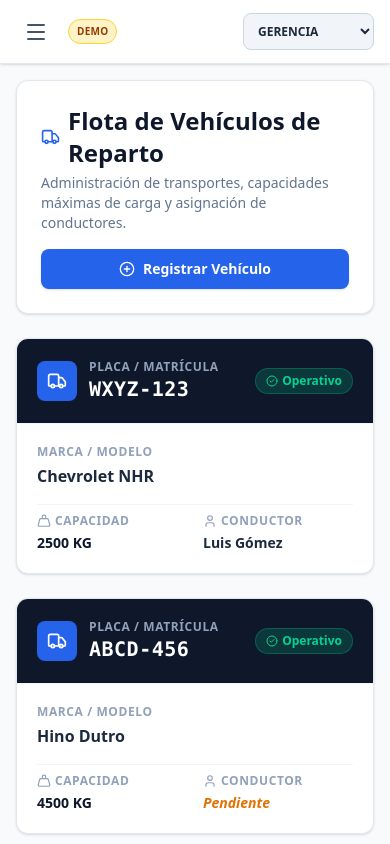
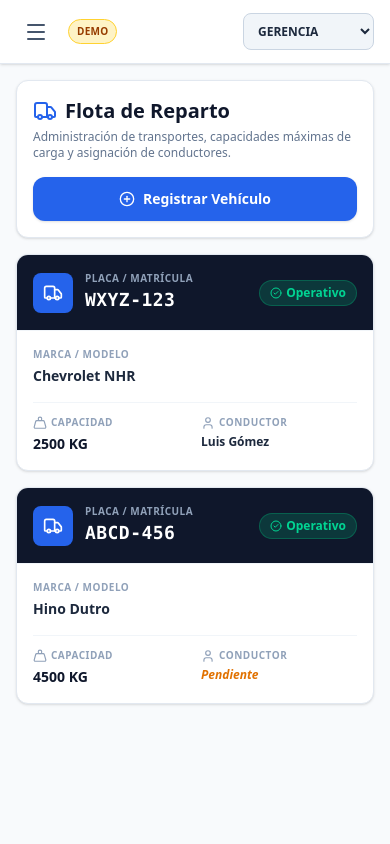
Before and after one commit to bernardootero95/sistema-pedidos-despacho, a React (Vite) app: page /vehiculos in a window 390 px wide. Built offline with nearby package versions, Linux system fonts and the light colour scheme.

Commit message:
feat: complete 100% responsive design across all modules optimizing touch targets and mobile workflows

```diff
--- a/src/modules/vehicles/pages/VehiclesPage.jsx
+++ b/src/modules/vehicles/pages/VehiclesPage.jsx
@@ -4,15 +4,15 @@ import { Truck, PlusCircle, User, Weight, CheckCircle2 } from "lucide-react";
 
 export const VehiclesPage = () => {
   return (
-    <div className="space-y-6">
-      {/* CABECERA */}
-      <div className="flex flex-col sm:flex-row sm:items-center justify-between gap-4 bg-white p-6 rounded-xl border border-slate-200 shadow-sm">
+    <div className="space-y-4 sm:space-y-6">
+      {/* CABECERA TOUCH-OPTIMIZED */}
+      <div className="flex flex-col sm:flex-row sm:items-center justify-between gap-4 bg-white p-4 sm:p-6 rounded-xl border border-slate-200 shadow-sm">
         <div>
-          <h1 className="text-2xl font-bold text-slate-900 flex items-center gap-2">
-            <Truck className="w-6 h-6 text-primary" />
-            Flota de Vehículos de Reparto
+          <h1 className="text-xl sm:text-2xl font-bold text-slate-900 flex items-center gap-2">
+            <Truck className="w-6 h-6 text-primary flex-shrink-0" />
+            <span>Flota de Reparto</span>
           </h1>
-          <p className="text-sm text-slate-500 mt-1">
+          <p className="text-xs sm:text-sm text-slate-500 mt-1">
             Administración de transportes, capacidades máximas de carga y
             asignación de conductores.
           </p>
@@ -23,65 +23,67 @@ export const VehiclesPage = () => {
               "El alta de vehículos estará disponible en la integración backend.",
             )
           }
-          className="flex items-center justify-center gap-2 px-4 py-2.5 bg-primary hover:bg-primary-hover text-white text-sm font-semibold rounded-lg shadow-sm transition-all"
+          className="w-full sm:w-auto flex items-center justify-center gap-2 px-4 py-3 sm:py-2.5 bg-primary hover:bg-primary-hover active:scale-95 text-white text-sm font-semibold rounded-xl sm:rounded-lg shadow-sm transition-all min-h-[44px]"
         >
-          <PlusCircle className="w-4 h-4" />
+          <PlusCircle className="w-4 h-4 flex-shrink-0" />
           <span>Registrar Vehículo</span>
         </button>
       </div>
 
-      {/* GRILLA DE VEHÍCULOS */}
-      <div className="grid grid-cols-1 sm:grid-cols-2 lg:grid-cols-3 gap-6">
+      {/* GRILLA DE VEHÍCULOS ADAPTABLE */}
+      <div className="grid grid-cols-1 sm:grid-cols-2 lg:grid-cols-3 gap-4 sm:gap-6">
         {DEMO_DATA.vehiculos.map((vehiculo) => (
           <div
             key={vehiculo.id}
-            className="bg-white rounded-xl border border-slate-200 shadow-sm overflow-hidden flex flex-col justify-between"
+            className="bg-white rounded-xl border border-slate-200 shadow-sm overflow-hidden flex flex-col justify-between hover:shadow-md transition-shadow"
           >
-            <div className="p-5 border-b border-slate-100 bg-slate-900 text-white flex items-center justify-between">
-              <div className="flex items-center gap-3">
-                <div className="p-2.5 bg-primary rounded-lg text-white font-black">
+            <div className="p-4 sm:p-5 border-b border-slate-100 bg-slate-900 text-white flex items-center justify-between">
+              <div className="flex items-center gap-3 overflow-hidden">
+                <div className="p-2.5 bg-primary rounded-lg text-white font-black flex-shrink-0">
                   <Truck className="w-5 h-5" />
                 </div>
-                <div>
-                  <span className="text-xs text-slate-400 font-semibold uppercase tracking-wider block">
+                <div className="overflow-hidden">
+                  <span className="text-[10px] sm:text-xs text-slate-400 font-semibold uppercase tracking-wider block truncate">
                     Placa / Matrícula
                   </span>
-                  <h3 className="text-xl font-mono font-black tracking-wide text-white">
+                  <h3 className="text-lg sm:text-xl font-mono font-black tracking-wide text-white truncate">
                     {vehiculo.placa}
                   </h3>
                 </div>
               </div>
-              <span className="px-2.5 py-1 bg-emerald-500/20 text-emerald-400 border border-emerald-500/30 rounded-full text-xs font-bold flex items-center gap-1">
-                <CheckCircle2 className="w-3 h-3" /> Operativo
+              <span className="px-2.5 py-1 bg-emerald-500/20 text-emerald-400 border border-emerald-500/30 rounded-full text-xs font-bold flex items-center gap-1 flex-shrink-0">
+                <CheckCircle2 className="w-3 h-3 flex-shrink-0" /> Operativo
               </span>
             </div>
 
-            <div className="p-5 space-y-4">
+            <div className="p-4 sm:p-5 space-y-4">
               <div>
-                <span className="text-xs font-bold text-slate-400 uppercase tracking-wider block mb-1">
+                <span className="text-[10px] sm:text-xs font-bold text-slate-400 uppercase tracking-wider block mb-1">
                   Marca / Modelo
                 </span>
-                <p className="font-bold text-slate-800 text-base">
+                <p className="font-bold text-slate-800 text-sm sm:text-base">
                   {vehiculo.marca}
                 </p>
               </div>
 
-              <div className="grid grid-cols-2 gap-4 pt-2 border-t border-slate-100">
+              <div className="grid grid-cols-2 gap-3 sm:gap-4 pt-3 border-t border-slate-100">
                 <div>
-                  <span className="text-xs font-bold text-slate-400 uppercase tracking-wider block mb-1 flex items-center gap-1">
-                    <Weight className="w-3.5 h-3.5 text-slate-400" /> Capacidad
+                  <span className="text-[10px] sm:text-xs font-bold text-slate-400 uppercase tracking-wider block mb-1 flex items-center gap-1">
+                    <Weight className="w-3.5 h-3.5 text-slate-400 flex-shrink-0" />{" "}
+                    Capacidad
                   </span>
-                  <p className="font-extrabold text-slate-900 text-sm">
+                  <p className="font-extrabold text-slate-900 text-sm sm:text-base">
                     {vehiculo.capacidad_kg} KG
                   </p>
                 </div>
 
-                <div>
-                  <span className="text-xs font-bold text-slate-400 uppercase tracking-wider block mb-1 flex items-center gap-1">
-                    <User className="w-3.5 h-3.5 text-slate-400" /> Conductor
+                <div className="overflow-hidden">
+                  <span className="text-[10px] sm:text-xs font-bold text-slate-400 uppercase tracking-wider block mb-1 flex items-center gap-1 truncate">
+                    <User className="w-3.5 h-3.5 text-slate-400 flex-shrink-0" />{" "}
+                    Conductor
                   </span>
                   <p
-                    className={`font-semibold text-sm truncate ${vehiculo.conductor === "Pendiente" ? "text-amber-600 italic" : "text-slate-800"}`}
+                    className={`font-semibold text-xs sm:text-sm truncate ${vehiculo.conductor === "Pendiente" ? "text-amber-600 italic" : "text-slate-800"}`}
                   >
                     {vehiculo.conductor}
                   </p>
```
Also changed, not shown: src/modules/dispatches/pages/DispatchesPage.jsx (+68 -69 lines).
